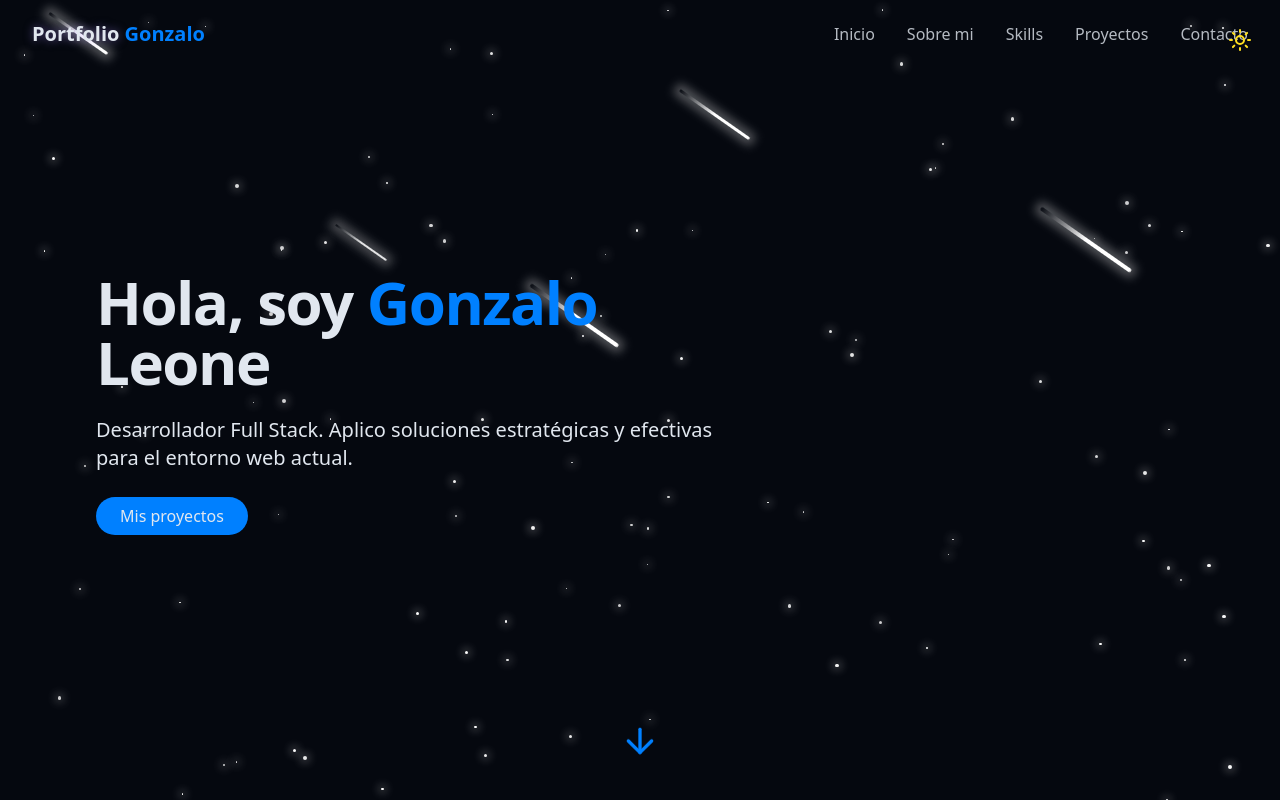
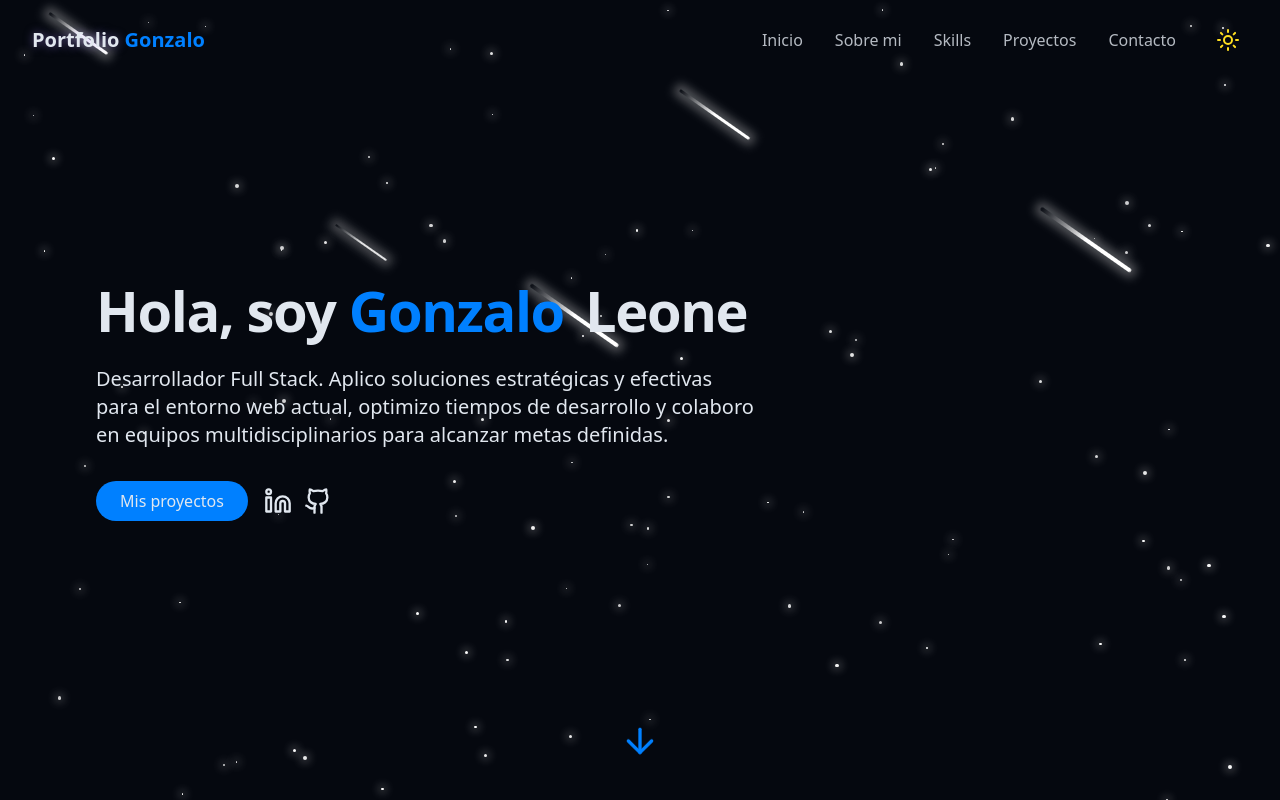
Before and after one commit to gonzaloleone/portfolio-gonzaloleone, a React (Vite) app: page / in a window 1280 px wide. Shown: the top 800 px of the page. Built offline with nearby package versions, Linux system fonts and the light colour scheme.

Commit message:
se agregaron iconos en home, CV en about y cambio en themetoggle

```diff
--- a/src/components/AboutSection.jsx
+++ b/src/components/AboutSection.jsx
@@ -30,7 +30,8 @@ export const AboutSection = () => {
               </a>
 
               <a
-                href=""
+                href="/public/media/CV Actualizado-Gonzalo Leone.pdf"
+                download="Gonzalo-Leone-CV.pdf"
                 className="px-6 py-2 rounded-full border border-primary text-primary hover:bg-primary/10 transition-colors duration-300"
               >
                 Descargar CV
@@ -47,7 +48,7 @@ export const AboutSection = () => {
                 <div className="text-left">
                   <h4 className="font-semibold text-lg"> Professional Developer (Certified Tech Developer)</h4>
                   <p className="text-muted-foreground">
-                    Diseñado por Mercado Libre y Globant, dictado por Digital House
+                    Creado por Mercado Libre y Globant, dictado por Digital House
                   </p>
                 </div>
               </div>
--- a/src/components/HomeSection.jsx
+++ b/src/components/HomeSection.jsx
@@ -1,5 +1,5 @@
-import { ArrowDown, Linkedin } from "lucide-react";
-import fotoPortada from "/public/images/foto-portada.jpeg";
+import { ArrowDown, Github, Linkedin } from "lucide-react";
+import fotoPortada from "/public/media/foto-portada.jpeg";
 
 export const HomeSection = () => {
   return (
@@ -11,7 +11,7 @@ export const HomeSection = () => {
         {/* Columna de texto (título, párrafo y botón) */}
         <div className="flex flex-col text-center md:text-left md:basis-2/3 space-y-6">
           {/* Título */}
-          <h1 className="text-4xl md:text-6xl font-bold tracking-tight order-1">
+          <h1 className="text-4xl md:text-[3.50rem] font-bold tracking-tight order-1">
             <span className="opacity-0 animate-fade-in">Hola, soy</span>
             <span className="text-primary opacity-0 animate-fade-in-delay-1">
               {" "}
@@ -42,14 +42,34 @@ export const HomeSection = () => {
           {/* Texto */}
           <p className="text-lg md:text-xl text-muted-foreground max-w-2xl mx-auto md:mx-0 opacity-0 animate-fade-in-delay-3 order-3">
             Desarrollador Full Stack. Aplico soluciones estratégicas y efectivas
-            para el entorno web actual.
+            para el entorno web actual, optimizo tiempos de desarrollo y colaboro en equipos multidisciplinarios para alcanzar metas definidas.
           </p>
 
           {/* Botón */}
           <div className="pt-2 opacity-0 animate-fade-in-delay-4 order-4">
-            <a href="#projects" className="cosmic-button">
-              Mis proyectos
-            </a>
+            <div className="flex items-center justify-center md:justify-start gap-4 w-full">
+              {/* Botón */}
+              <a href="#projects" className="cosmic-button">
+                Mis proyectos
+              </a>
+              {/* Iconos sociales */}
+              <div className="flex items-center gap-3">
+                <a
+                  href="https://www.linkedin.com/in/gonzalo-leone/"
+                  target="_blank"
+                  className="hover:text-primary transition-colors"
+                >
+                  <Linkedin size={28} />
+                </a>
+                <a
+                  href="https://github.com/gonzaloleone"
+                  target="_blank"
+                  className="hover:text-primary transition-colors"
+                >
+                  <Github size={28} />
+                </a>
+              </div>
+            </div>
           </div>
         </div>
 
--- a/src/components/NavBar.jsx
+++ b/src/components/NavBar.jsx
@@ -1,6 +1,7 @@
 import { cn } from "../lib/utils";
 import { Menu, X } from "lucide-react";
 import { useEffect, useState } from "react";
+import { ThemeToggle } from "./ThemeToggle"
 
 const navItems = [
   { name: "Inicio", href: "#home" },
@@ -16,12 +17,14 @@ export const NavBar = () => {
 
   useEffect(() => {
     const handleScroll = () => {
-      setIsScrolled(window.screenY > 10);
+      setIsScrolled(window.scrollY > 10);
     };
 
     window.addEventListener("scroll", handleScroll);
     return () => window.removeEventListener("scroll", handleScroll);
   }, []);
+
+
   return (
     <nav
       className={cn(
@@ -41,7 +44,7 @@ export const NavBar = () => {
         </a>
 
         {/* desktop nav */}
-        <div className="hidden md:flex space-x-8">
+        <div className="hidden md:flex items-center space-x-8">
           {navItems.map((item, key) => (
             <a
               key={key}
@@ -51,6 +54,7 @@ export const NavBar = () => {
               {item.name}
             </a>
           ))}
+          <ThemeToggle />
         </div>
 
         {/* mobile nav */}
@@ -83,6 +87,9 @@ export const NavBar = () => {
                 {item.name}
               </a>
             ))}
+            <div className="pt-4">
+            <ThemeToggle />
+            </div>
           </div>
         </div>
       </div>
--- a/src/components/ThemeToggle.jsx
+++ b/src/components/ThemeToggle.jsx
@@ -1,6 +1,5 @@
 import { Moon, Sun } from "lucide-react";
 import { useEffect, useState } from "react";
-import { cn } from "../lib/utils";
 
 export const ThemeToggle = () => {
   const [isDarkMode, setIsDarkMode] = useState(false);
@@ -31,11 +30,7 @@ export const ThemeToggle = () => {
   return (
     <button
       onClick={toggleTheme}
-      className={cn(
-        "fixed max-sm:hidden top-5 right-5 z-50 p-2 rounded-full transition-colors duration-300",
-        "focus:outlin-hidden"
-      )}
-
+      className="p-2 rounded-full hover:bg-primary/10 transition-colors duration-300"
     >
       {isDarkMode ? (
         <Sun className="h-6 w-6 text-yellow-300" />
--- a/src/pages/Home.jsx
+++ b/src/pages/Home.jsx
@@ -10,7 +10,6 @@ import { ContactSection } from "../components/ContactSection"
 
 export const Home = () =>{
     return <div className="min-h-screen text-foreground overflow-x-hidden">
-         <ThemeToggle />
          <StarBackground />
          <NavBar />
          <main>
```
Also changed, not shown: public/media/foto-portada.jpeg (renamed from public/images/foto-portada.jpeg), 1 other file (tests, documents, lock files or other folders).
